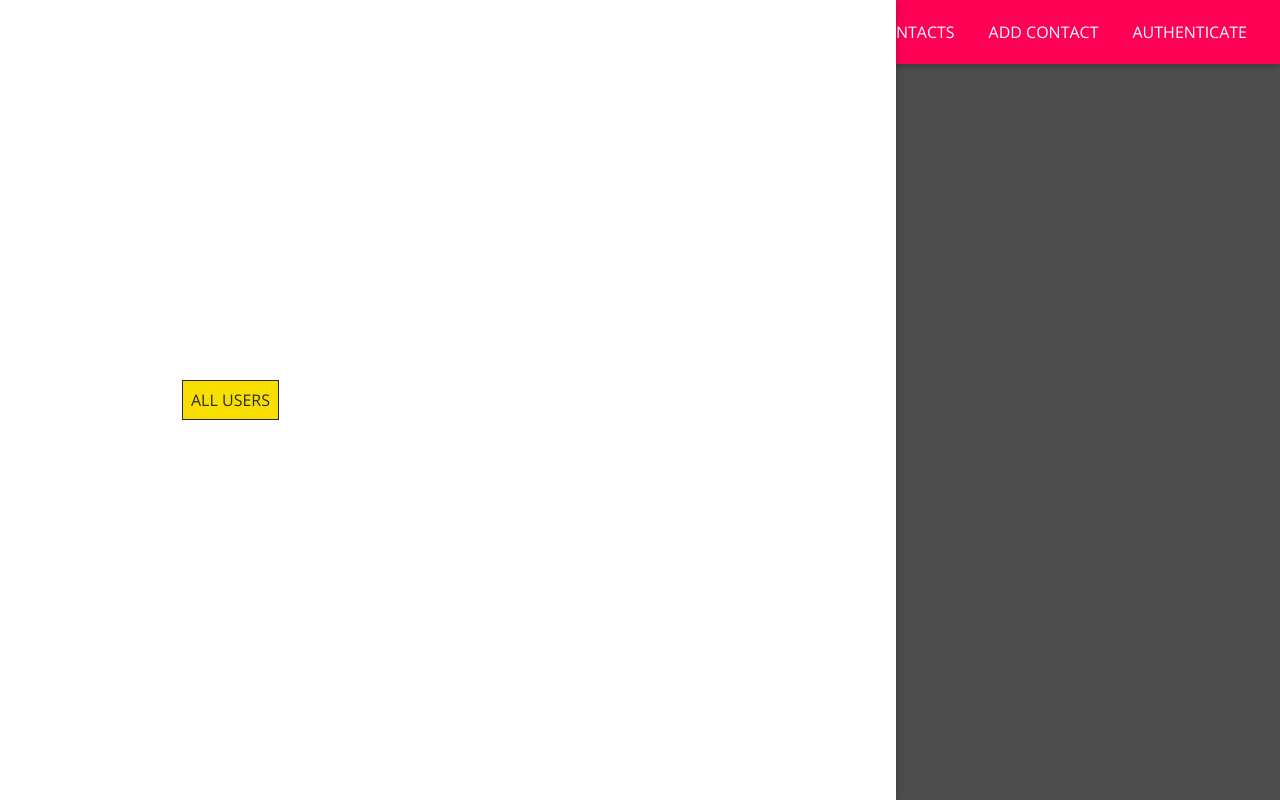
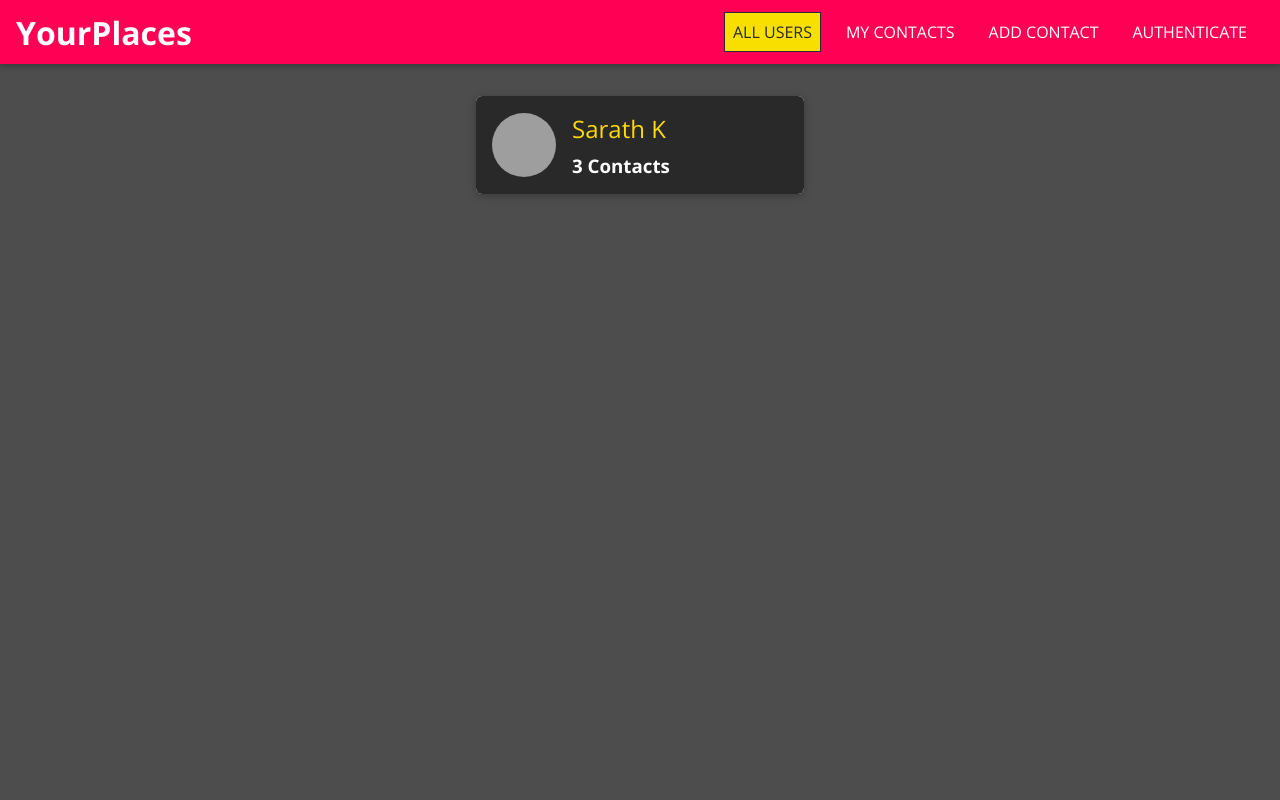
Before and after one commit to sarathk73/RapportNest, a React (Create React App) app in the folder frontend/: page / in a window 1280 px wide. Built offline with nearby package versions, Linux system fonts and the light colour scheme; grey boxes are pictures that could not be loaded.

Commit message:
Implement state for SideDrawer visibility and add openDrawer functionality

```diff
--- a/frontend/src/shared/components/Navigation/MainNavigation.js
+++ b/frontend/src/shared/components/Navigation/MainNavigation.js
@@ -1,4 +1,4 @@
-import React from 'react';
+import React, { useState } from 'react';
 import { Link } from 'react-router-dom';
 
 import MainHeader from './MainHeader';
@@ -7,15 +7,24 @@ import SideDrawer from './SideDrawer';
 import './MainNavigation.css';
 
 const MainNavigation = props => {
+  const [drawerIsOpen, setDrawerIsOpen] = useState(false);
+
+  const openDrawer = () => {
+    setDrawerIsOpen(true);
+  };
+
+
   return (
     <React.Fragment>
-      <SideDrawer>
-        <nav className="main-navigation__drawer-nav">
-          <NavLinks />
-        </nav>
-      </SideDrawer>
+      {drawerIsOpen && (
+        <SideDrawer>
+          <nav className="main-navigation__drawer-nav">
+            <NavLinks />
+          </nav>
+        </SideDrawer>
+      )}
       <MainHeader>
-        <button className="main-navigation__menu-btn">
+        <button className="main-navigation__menu-btn" onClick={openDrawer}>
           <span />
           <span />
           <span />
```
